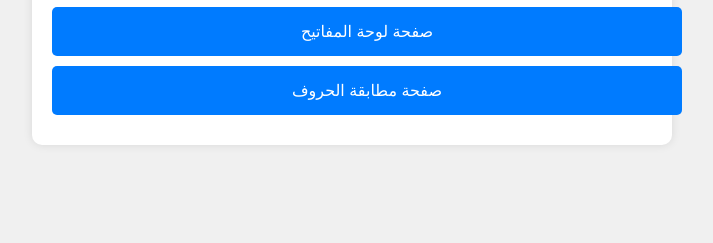
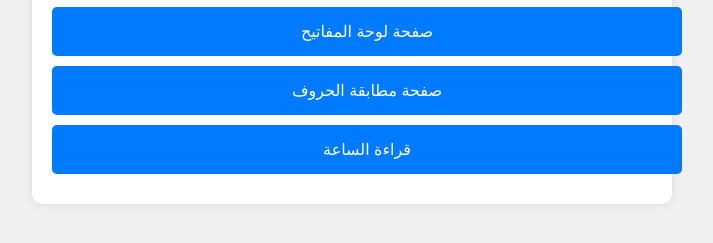
Before and after one commit to samikhanfor/educational_HTMLs, a plain HTML site: page index.html in a window 1280 px wide. Shown: the part 203-446 px from the top of the page, without its empty margins (288-1001 px from the left). Drawn offline with Linux system fonts and the light colour scheme.

Commit message:
Update index.html
add a new page to the menu

```diff
--- a/index.html
+++ b/index.html
@@ -3,7 +3,7 @@
 <head>
     <meta charset="UTF-8">
     <meta name="viewport" content="width=device-width, initial-scale=1.0">
-    <title>أكاديمية بابا أحمد للتأسيس</title>
+    <title>ادوات تعليمية للصصفوف الأولية وطلبة صعوبات التعلم</title>
     <style>
         body {
             font-family: Arial, sans-serif;
@@ -45,6 +45,7 @@
         <a href="characterSound/index.html" class="button">صفحة الأصوات</a>
         <a href="keyboardsound/index.html" class="button">صفحة لوحة المفاتيح</a>
         <a href="matchletter/index.html" class="button">صفحة مطابقة الحروف</a>
+        <a href="clock/index.html" class="button">قراءة الساعة</a>
     </div>
 </body>
 </html>
```
